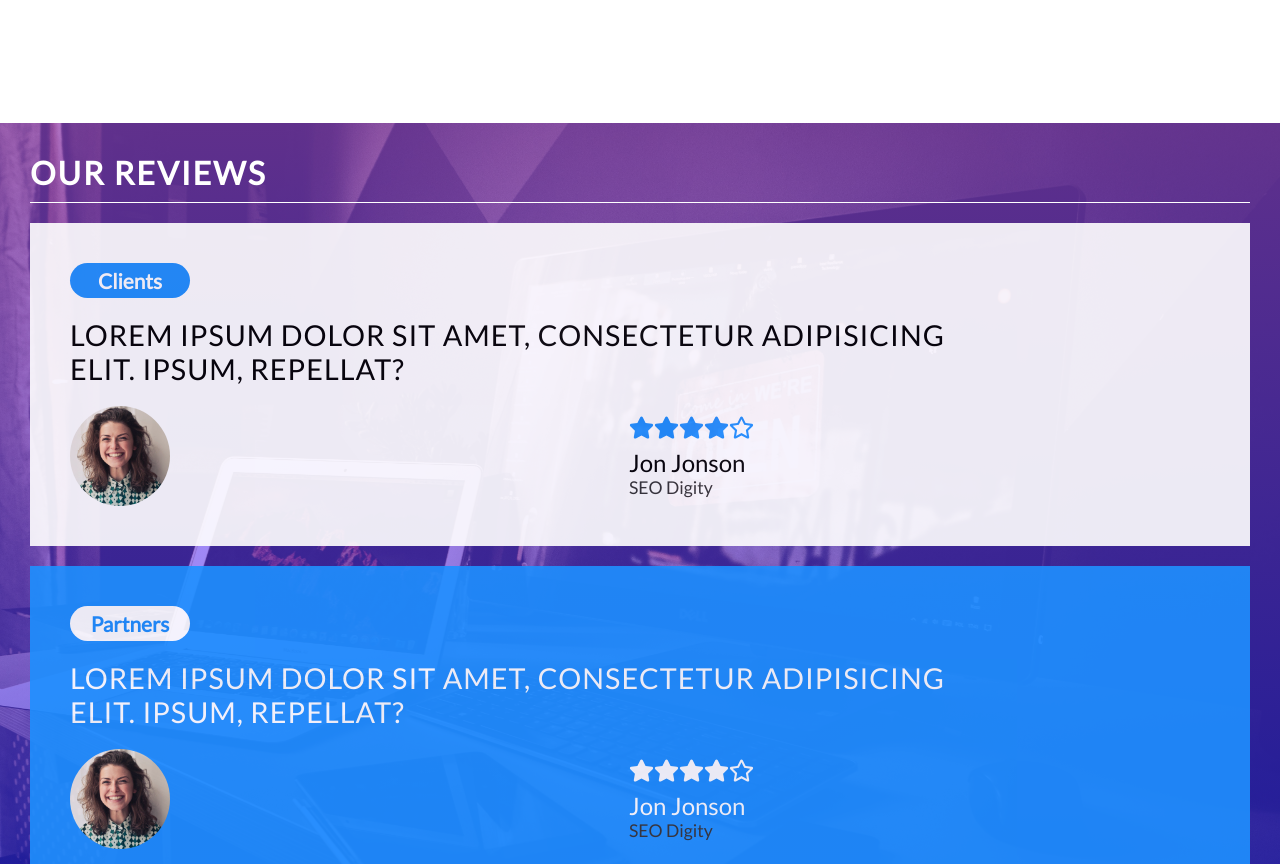
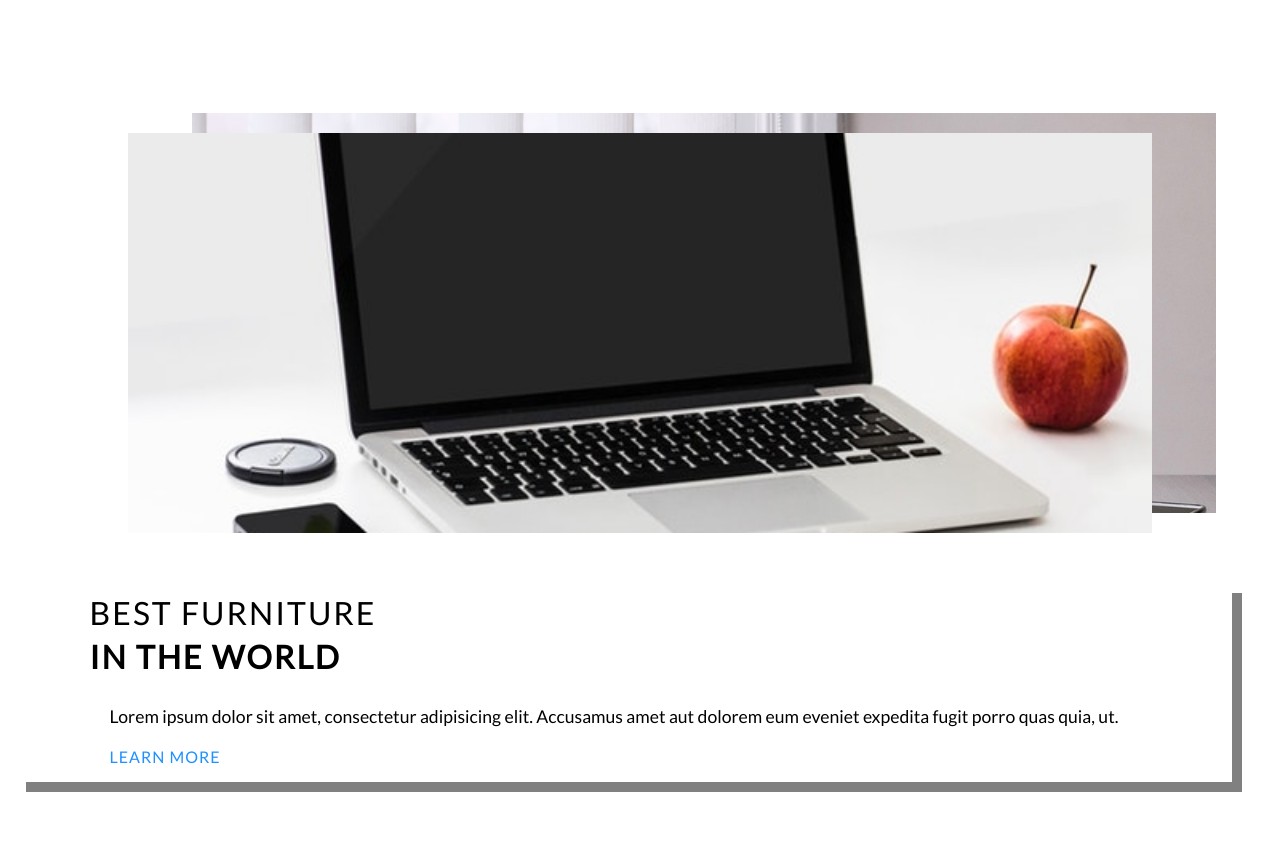
Before and after one commit to Kloosk/ModernSite, a React (Create React App) app: page / in a window 1280 px wide. Shown: the part 3660-4524 px from the top of the page. Built offline with nearby package versions, Linux system fonts and the light colour scheme.

Commit message:
Read section

```diff
--- a/src/App/App.js
+++ b/src/App/App.js
@@ -8,6 +8,7 @@ import Subscribe from "../Subscribe/Subscribe";
 import Reviews from "../Reviews/Reviews";
 import FollowUs from "../FollowUs/FollowUs";
 import WeekOffer from "../WeekOffer/WeekOffer";
+import ReadMore from "../ReadMore/ReadMore";
 
 const GlobalStyle = createGlobalStyle`
   * {
@@ -30,6 +31,7 @@ const App = () => {
         <Header/>
         <Subscribe/>
         <WeekOffer/>
+        <ReadMore/>
         <Reviews/>
         <FollowUs/>
         <Footer/>
--- a/src/ReadMore/ReadMore.js
+++ b/src/ReadMore/ReadMore.js
@@ -1,14 +1,90 @@
 import React from 'react';
 import styled from "styled-components";
+import img1 from '../img/card/card.jpg';
+import img2 from '../img/mobile/laptop.jpg';
 
 const Container = styled.div`
-
+  width: 100vw;
+  height: 100vh;
 `;
-
+const Img = styled.div`
+  position: relative;
+  height: 50%;
+  width: 100%;
+`;
+const ImgOne = styled.div`
+  position: absolute;
+  top: 20px;
+  left: 50%;
+  width: 80%;
+  height: 50vh;
+  background: url(${img2}) no-repeat center/cover;
+  transform: translateX(-50%);
+  transition: all 0.5s ease-in;
+  z-index: 2;
+  &:hover{
+     transform: translate(-44%,-20px);
+      z-index: 1;
+  }
+`;
+const ImgTwo = styled.div`
+  position: absolute;
+  top: 0;
+  left: 55%;
+  height: 50vh;
+  width: 80%;
+  transform: translateX(-50%);
+  background: url(${img1})  no-repeat center/cover;
+  z-index: 1;
+  transition: all 0.5s ease-in;
+  ${ImgOne}:hover &{
+    transform: translate(-56%,20px);
+    z-index: 2;
+  }
+`;
+const Text = styled.div`
+  width: 95%;
+  padding: 0 5vw 2vh 5vw;
+  margin: 10vh 2vw;
+  border-right: 10px solid gray;
+  border-bottom: 10px solid gray;
+`;
+const H1 = styled.h1`
+ font-size: 2rem;
+ color: #000;
+ letter-spacing: 2px;
+ font-weight: lighter;
+`;
+const Span = styled.span`
+  margin-top: 5px;
+  display: block;
+  font-weight: bold;
+  letter-spacing: 2px;
+`;
+const P = styled.p`
+  margin-top: 10px;
+  font-size: 1.1rem;
+  padding: 20px 20px;
+`;
+const A = styled.a`
+  text-decoration: none;
+  font-size: 1rem;
+  letter-spacing: 1px;
+  padding: 0 20px;
+  color: dodgerblue;
+`;
 const ReadMore = () => {
     return(
         <Container>
-
+            <Img>
+                <ImgOne></ImgOne>
+                <ImgTwo></ImgTwo>
+            </Img>
+            <Text>
+                <H1>BEST FURNITURE<Span>IN THE WORLD</Span></H1>
+                <P>Lorem ipsum dolor sit amet, consectetur adipisicing elit. Accusamus amet aut dolorem eum eveniet expedita fugit porro quas quia, ut.</P>
+                <A href="#">LEARN MORE</A>
+            </Text>
         </Container>
     )
 };
--- a/src/WeekOffer/WeekOffer.js
+++ b/src/WeekOffer/WeekOffer.js
@@ -83,17 +83,13 @@ const Hot = styled.h1`
 `;
 const Btn = styled.button`
   font-size: 2rem;
-  background: #fff;
   padding: 7px 14px;
   color: #000;
   cursor: pointer;
   border: 1px solid #000;
   position: relative;
   border-radius: 14px;
-  transition: font-weight 0.3s ease-in;
-  &:hover{
-    font-weight: bold;
-  }
+  transition: font-weight 0.3s ease-in;}
   &::after{
     content: '';
     height: 0;
@@ -104,7 +100,7 @@ const Btn = styled.button`
     left: 0;
     transition: height 0.3s ease-in;
     border-radius: 14px;
-    opacity: 0.5;
+    opacity: 0.2;
   }
   &:hover::after{
     height: 100%;
```
